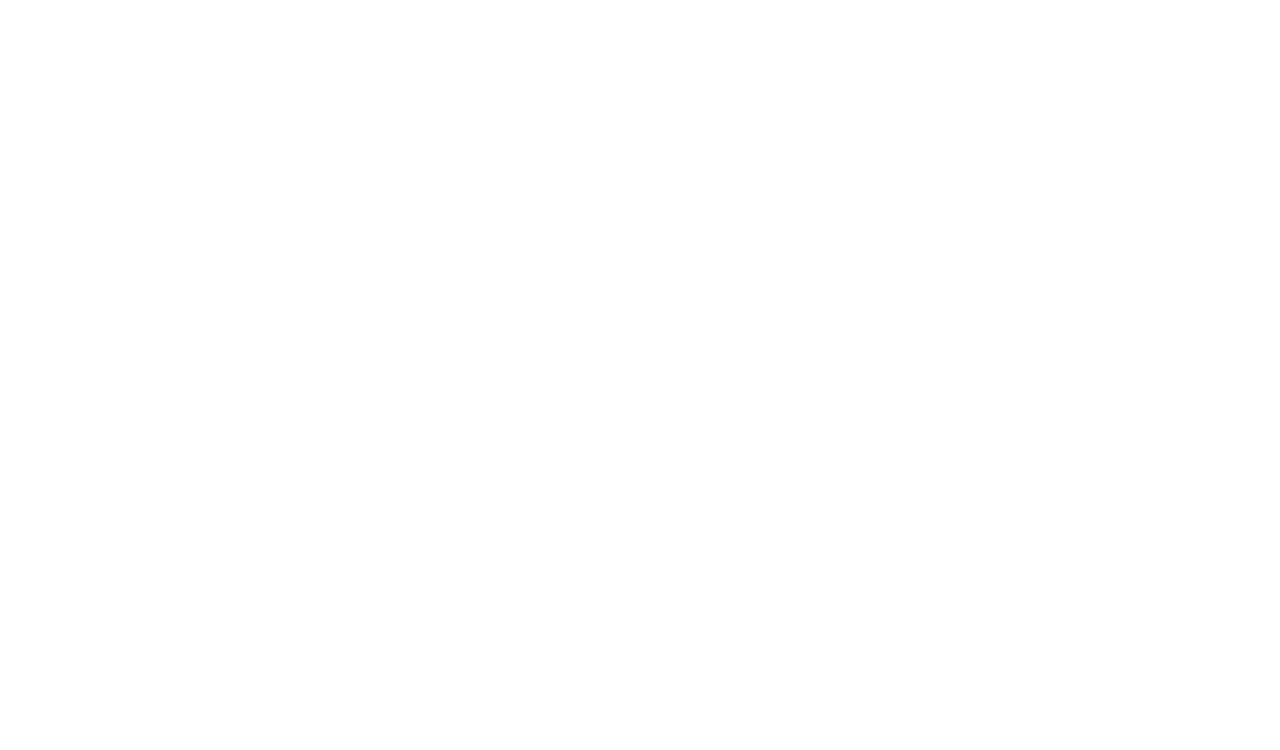
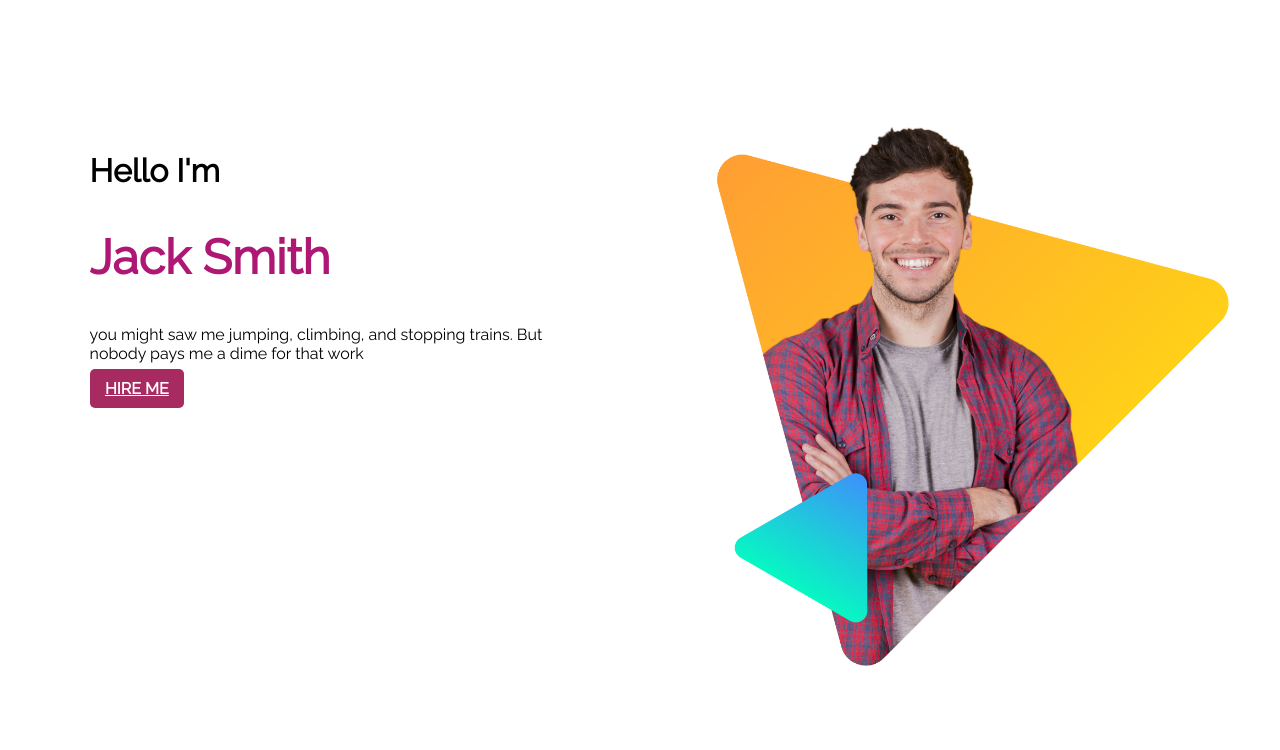
Before and after one commit to misbah7172/My-Website, a plain HTML site: page index.html in a window 1280 px wide. Drawn offline with Linux system fonts and the light colour scheme.

Commit message:
first Edit

```diff
--- a/index.html
+++ b/index.html
@@ -5,8 +5,46 @@
     <meta http-equiv="X-UA-Compatible" content="IE=edge">
     <meta name="viewport" content="width=device-width, initial-scale=1.0">
     <title>Document</title>
+    <style>
+        @import url('https://fonts.googleapis.com/css2?family=Raleway&display=swap');
+      </style>
+      <link rel="stylesheet" href="style.css">
 </head>
 <body>
+    <section>
+        <div class="half">
+            <h2>Hello I'm</h2>
+            <h1 id="jack-color">Jack Smith</h1>
+            <p>you might saw me jumping, climbing, and stopping trains. But nobody pays me a dime for that work</p>
+            <a target="blank" class="hireme" href="https://www.linkedin.com/in/md-habibulla-misba-0226b0240/"><b>HIRE ME</b></a>
+        </div>
+
+        <div class="half">
+            <img src="peter.png" alt="">
+        </div>
+
+    </section>
+
+    <section>
+        <div class="half"></div>
+
+        <div class="half"></div>
+
+    </section>
+
+    <section>
+        <div></div>
+
+        <div></div>
+
+    </section>
+
+    <section>
+        <div></div>
+
+        <div></div>
+
+    </section>
 
 </body>
 </html>
--- a/style.css
+++ b/style.css
@@ -0,0 +1,32 @@
+body{
+    font-family: 'Raleway', sans-serif;
+    margin: 0px;
+}
+h2{
+    font-size: 200%;
+}
+h1{
+    font-size: 300%;
+}
+#jack-color{
+    color: rgb(174, 23, 116);
+}
+.hireme{
+    color: white;
+    border-radius: 5px;
+    background-color: rgb(167, 43, 97);
+    padding: 2% 3%;
+}
+section{
+    border: 500px;
+    padding-top: 100px;
+}
+.half{
+    width: 40%;
+    float: left;
+    padding: 2%;
+    margin-left: 5%;
+}
+.half img{
+    width: 100%;
+}
```
Also changed, not shown: biography-bg.png (added), footer-bg.png (added), header-bg.png (added), latest-work-bg.png (added), latest-work/work-1.png (added), latest-work/work-2.jpg (added), latest-work/work-3.jpg (added), peter.png (added), peter_dream.png (added), 1 other file.
